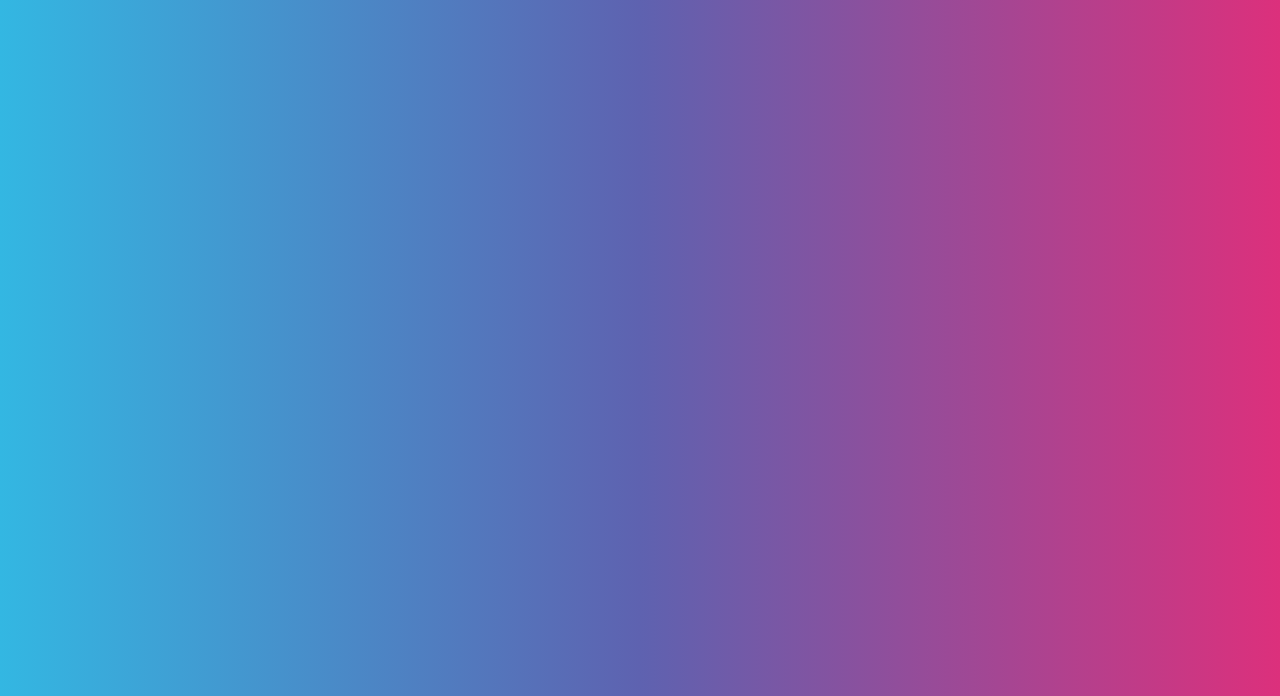
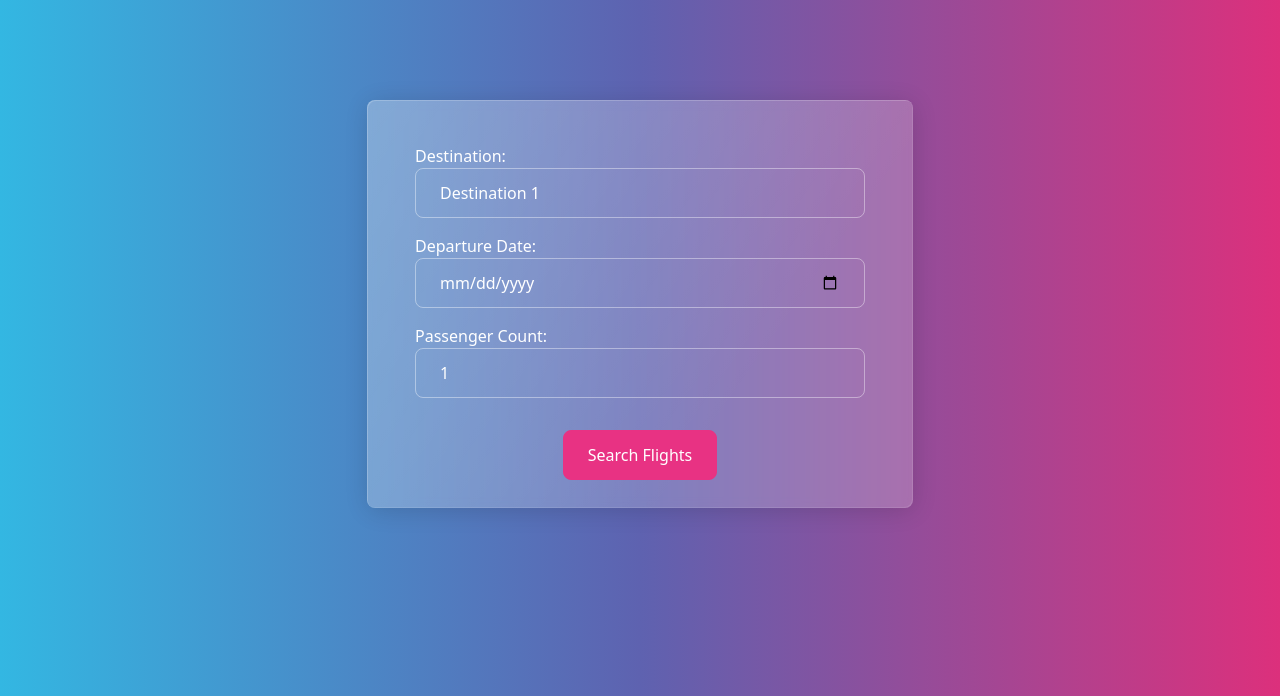
Before and after one commit to Maks-Siglov/Air-Ticket, a Django app: page / in a window 1280 px wide. Shown: the part 104-800 px from the top of the page. Run offline with Django 5.2, Linux system fonts and the light colour scheme; parts of the project's set-up code (start-up, migrations or seed data) failed here and were passed over; some libraries are stand-ins or nearby versions.

Commit message:
Search ticket index page

```diff
--- a/air_crm/main/templates/main/index.html
+++ b/air_crm/main/templates/main/index.html
@@ -1,3 +1,38 @@
 {% extends 'base.html' %}
 
-asfasf
+{% block content %}
+    <div class="container search-ticket-form">
+    <div class="row justify-content-center">
+        <div class="col-md-6">
+            <div class="card">
+                <div class="card-body">
+                    <form action="#" method="GET">
+                        <div class="form-group m-2">
+                            <label for="destination">Destination:</label>
+                            <select class="form-control" id="destination" name="destination">
+                                <option value="1" class="text-black">Destination 1</option>
+                                <option value="2" class="text-black">Destination 2</option>
+                                <option value="3" class="text-black">Destination 3</option>
+                                <option value="4" class="text-black">Destination 4</option>
+                                <option value="5" class="text-black">Destination 5</option>
+                            </select>
+                        </div>
+                        <div class="form-group m-2">
+                            <label for="departure_date">Departure Date:</label>
+                            <input type="date" class="form-control" id="departure_date" name="departure_date">
+                        </div>
+                        <div class="form-group m-2">
+                            <label for="passenger_count">Passenger Count:</label>
+                            <input type="number" class="form-control" id="passenger_count" name="passenger_count" value="1">
+                        </div>
+                        <div class="text-center mt-3">
+                            <button type="submit" class="btn btn-primary">Search Flights</button>
+                        </div>
+                    </form>
+                </div>
+            </div>
+        </div>
+    </div>
+</div>
+
+{% endblock %}
--- a/air_crm/static/css/styles.css
+++ b/air_crm/static/css/styles.css
@@ -0,0 +1,3 @@
+.search-ticket-form{
+    margin-top: 100px;
+}
--- a/air_crm/templates/base.html
+++ b/air_crm/templates/base.html
@@ -17,9 +17,7 @@
 
     {% include "includes/header.html" %}
 
-    <div class="container">
-        {% block content %}{% endblock %}
-    </div>
+    {% block content %}{% endblock %}
 
 </body>
 </html>
```
